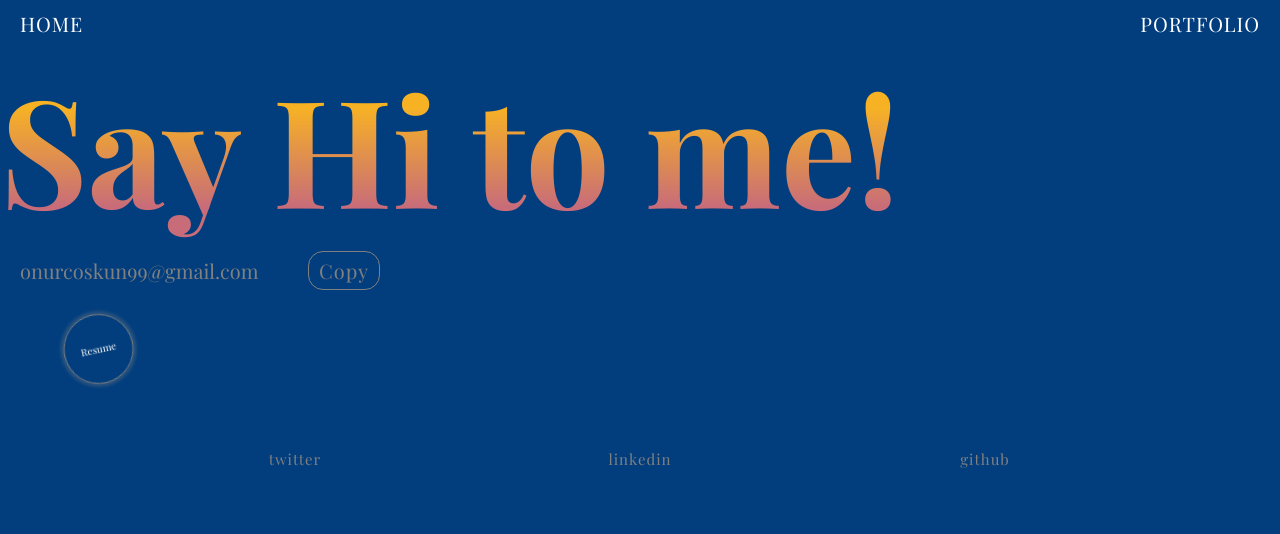
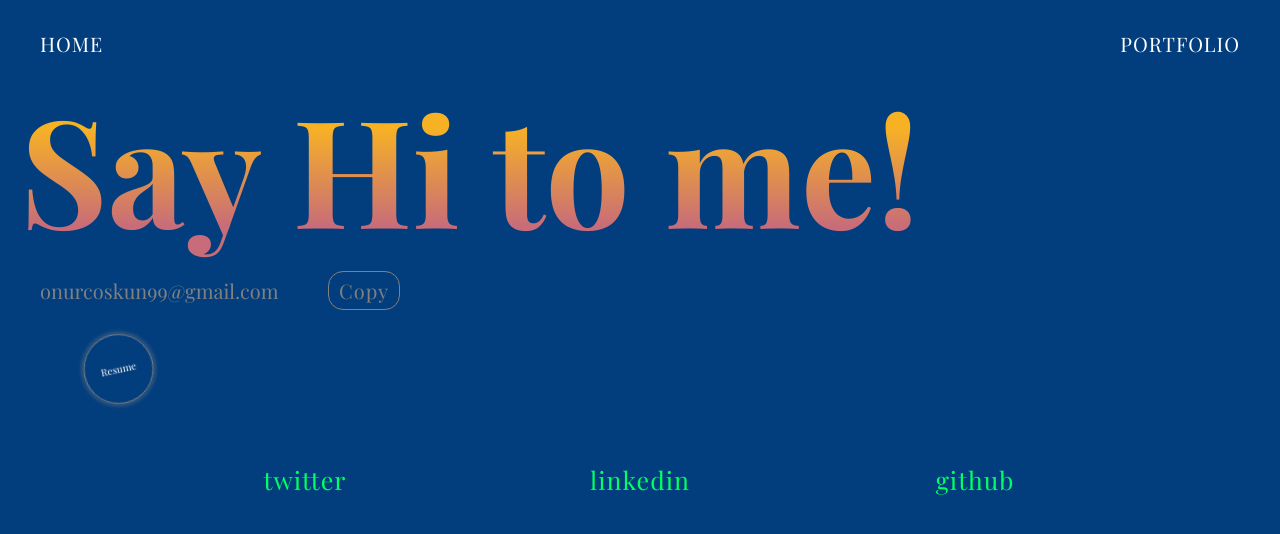
Before and after one commit to noiqum/portfoli_v2, a Next.js app: page /contact in a window 1280 px wide. Shown: the top 534 px of the page. Built offline with nearby package versions, Linux system fonts and the light colour scheme.

Commit message:
contact page padding and link color update

```diff
--- a/css/contact.module.scss
+++ b/css/contact.module.scss
@@ -3,6 +3,7 @@
   width: 100vw;
   height: 100vh;
   overflow: hidden;
+  padding: 2rem;
 
   &_links {
     display: flex;
@@ -108,8 +109,8 @@
     align-items: center;
     width: 100%;
     & a {
-      font-size: 1.5rem;
-      color: gray;
+      font-size: 2.5rem;
+      color: #00ff64;
       letter-spacing: 1px;
       text-decoration: none;
       position: relative;
@@ -122,7 +123,7 @@
       &:hover:after,
       &:hover {
         height: 5rem;
-        color: #ffffff;
+        color: #7700ff;
       }
       &::after {
         height: 0rem;
```
